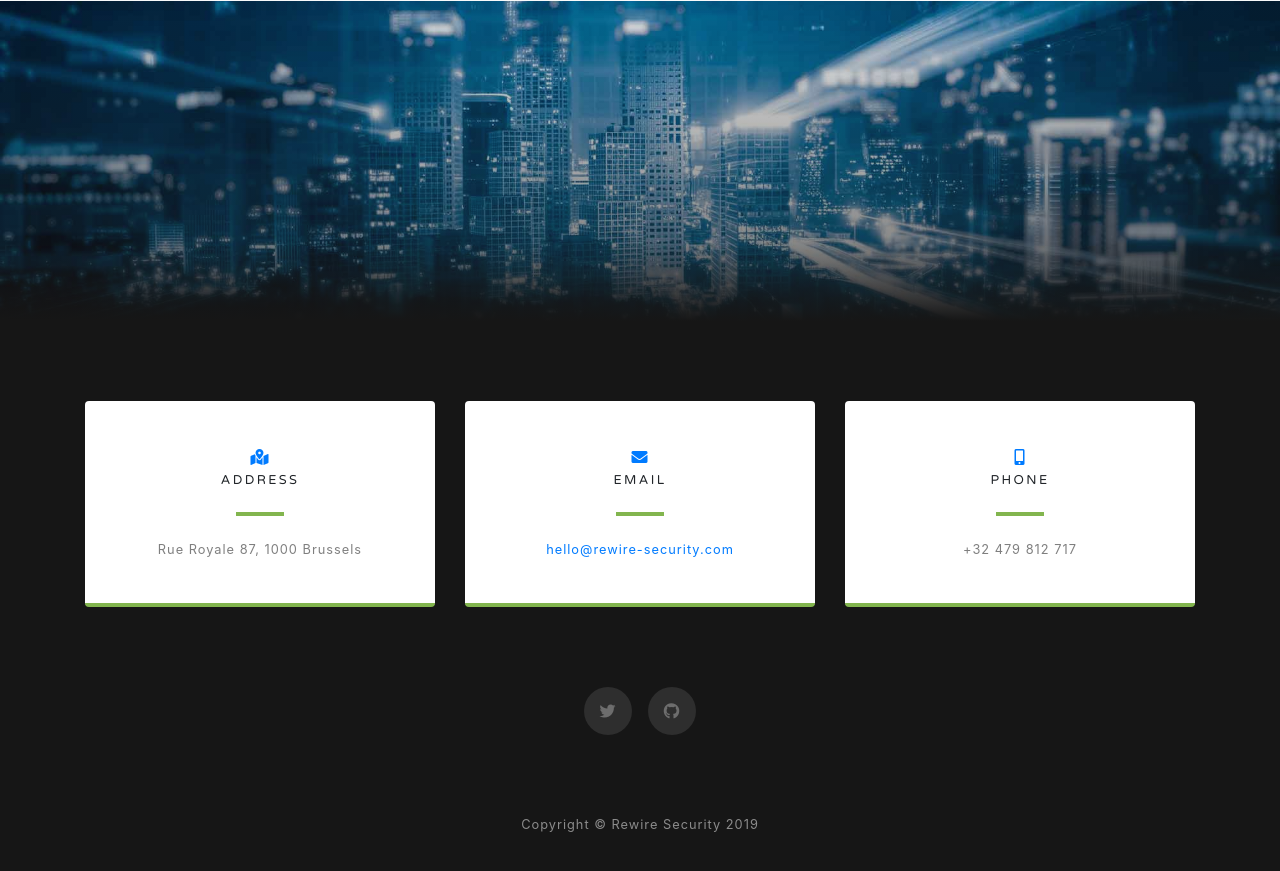
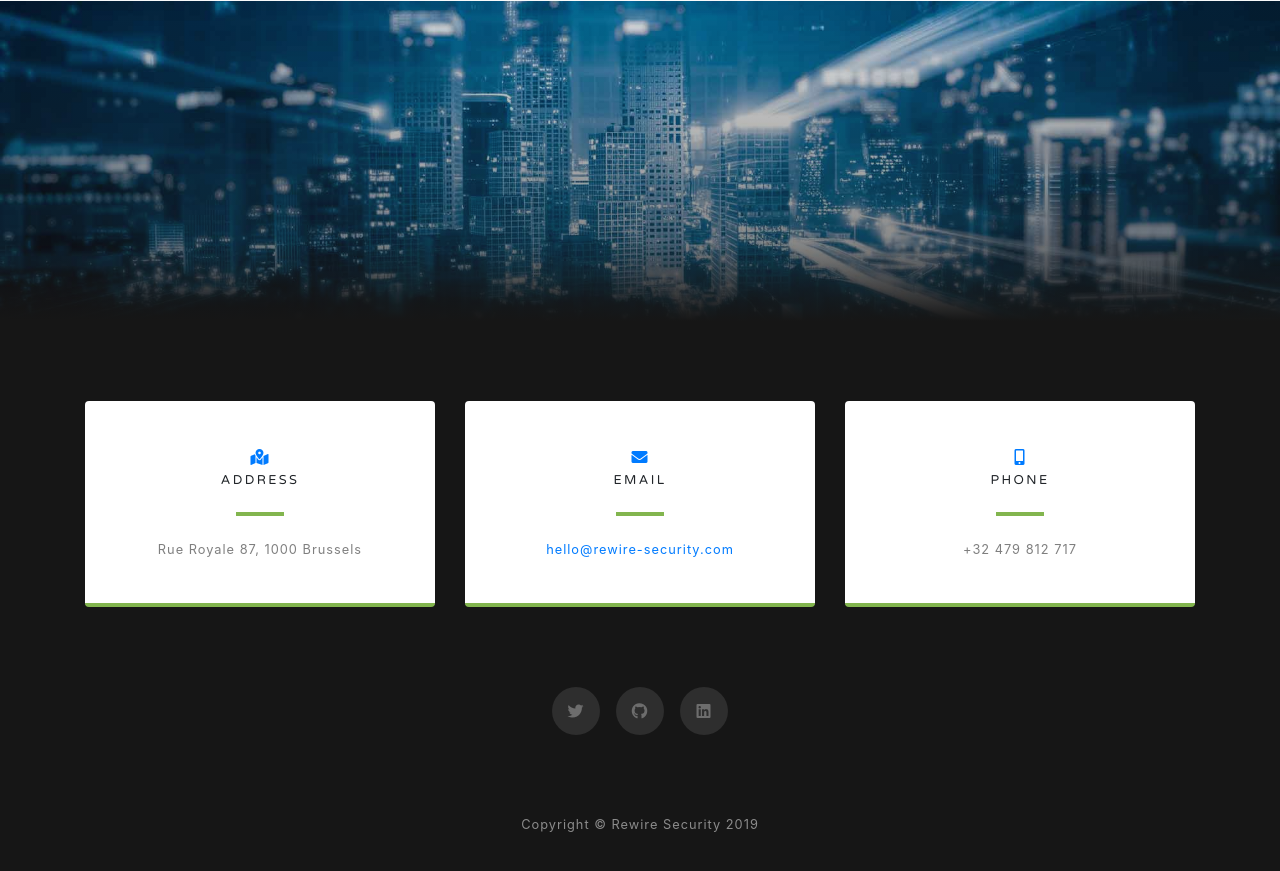
Before and after one commit to rewiresec/rewiresec.github.io, a website with bundled scripts: page index.html in a window 1280 px wide. Shown: the part 3524-4395 px from the top of the page. Built offline with nearby package versions, Linux system fonts and the light colour scheme.

Commit message:
add linkedin button

```diff
--- a/index.html
+++ b/index.html
@@ -267,6 +267,9 @@
         <a href="https://github.com/rewiresec" class="mx-2">
           <i class="fab fa-github"></i>
         </a>
+        <a href="https://linkedin.com/company/rewiresec" class="mx-2">
+          <i class="fab fa-linkedin"></i>
+        </a>
       </div>
 
     </div>
```
